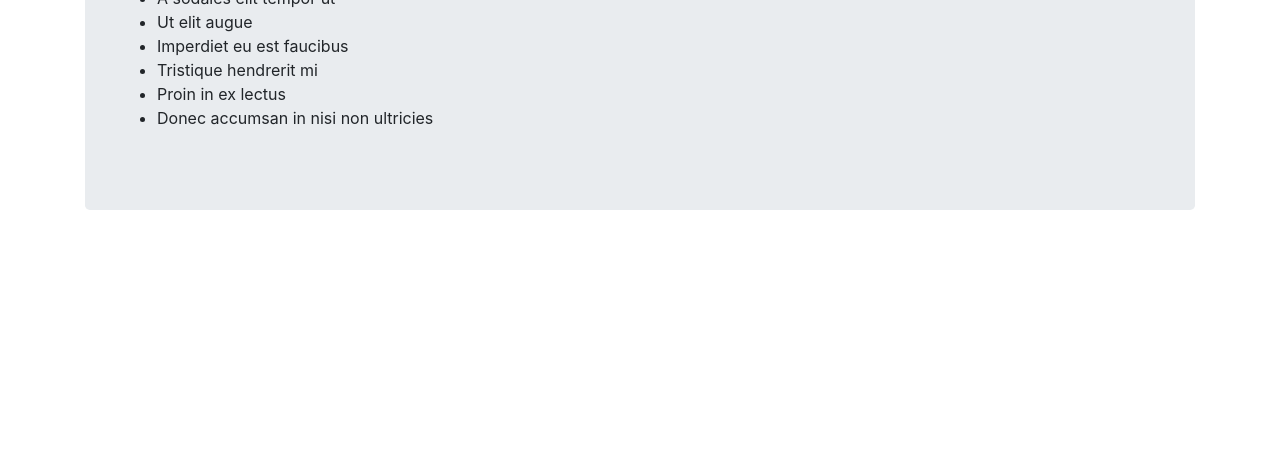
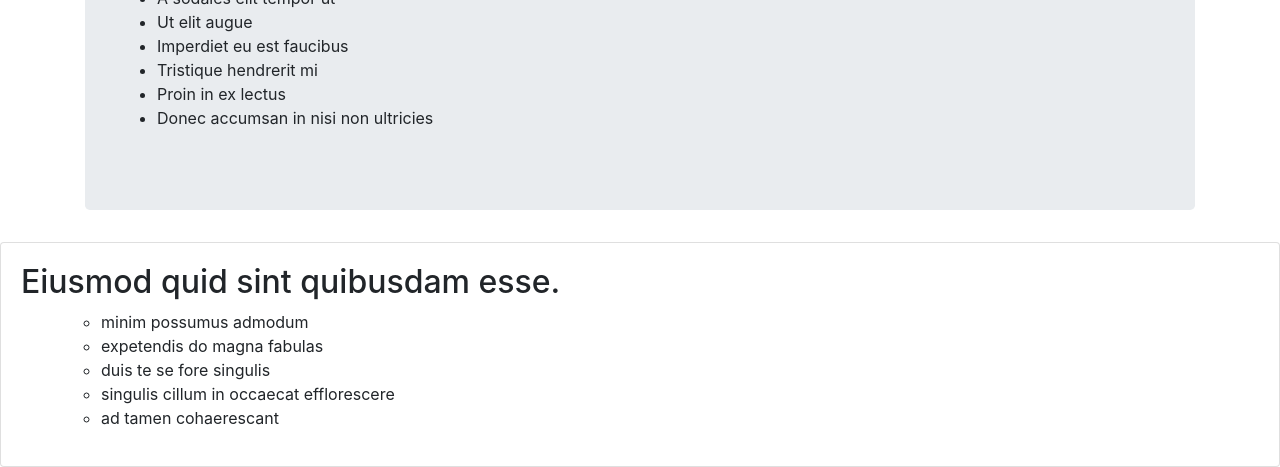
Before and after one commit to robertmuthuri/bootstrap-basics, a plain HTML site: page index.html in a window 1280 px wide. Shown: the part 721-1188 px from the top of the page. Before the commit the page ends 963 px from the top, so only its background shows below. Drawn offline with Linux system fonts and the light colour scheme.

Commit message:
Add a card to the organize the website into sections.

```diff
--- a/index.html
+++ b/index.html
@@ -42,5 +42,30 @@
         </ul>
       </div>
     </div>
+    <div class="card">
+      <div class="card-body">
+        <h2>Eiusmod quid sint quibusdam esse.</h2>
+        <ul>
+          <ul>
+            <li>
+              minim possumus admodum
+            </li>
+            <li>
+              expetendis do magna fabulas
+            </li>
+            <li>
+              duis te se fore singulis
+            </li>
+            <li>
+              singulis cillum in occaecat efflorescere
+            </li>
+            <li>
+              ad tamen cohaerescant
+            </li>
+          </ul>
+        </ul>
+      </div>
+
+    </div>
   </body>
 </html>
```
